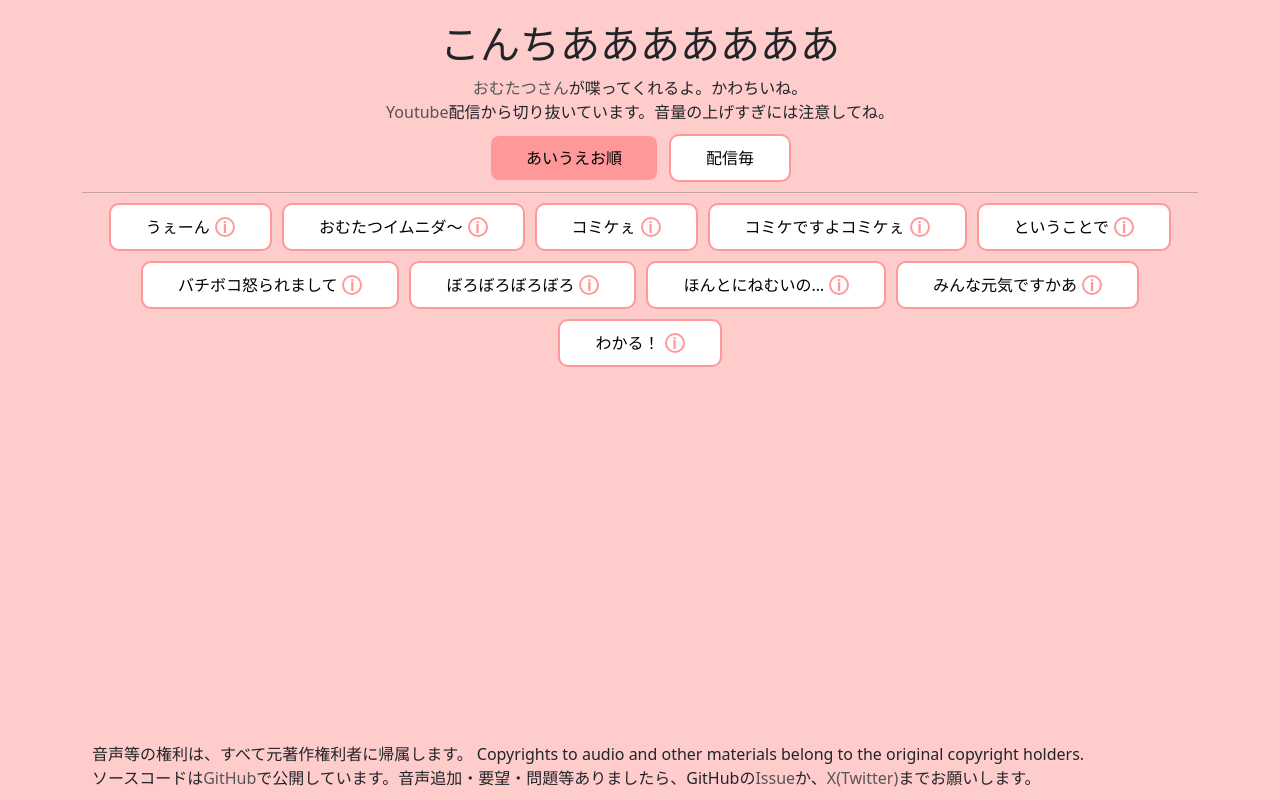
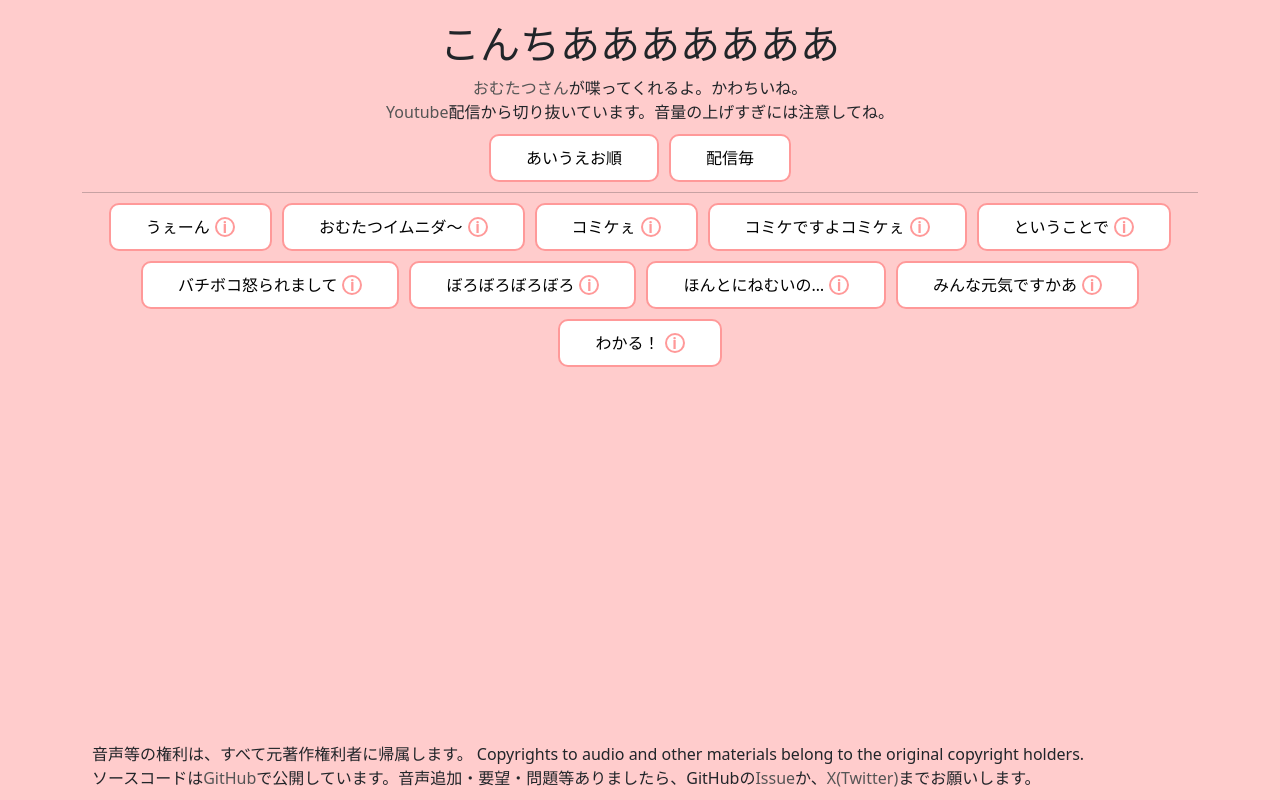
Before and after one commit to waku25/omutatsu-button, a Next.js app: page / in a window 1280 px wide. Built offline with nearby package versions, Linux system fonts and the light colour scheme.

Commit message:
css module

```diff
--- a/components/Selector.tsx
+++ b/components/Selector.tsx
@@ -1,4 +1,5 @@
 import React from 'react'
+import styles from '../styles/Selector.module.css'
 
 interface SelectorProps {
   sortOrder: 'display' | 'stream'
@@ -7,7 +8,7 @@ interface SelectorProps {
 
 const Selector: React.FC<SelectorProps> = ({ sortOrder, handleSortChange }) => {
   return (
-    <div className="selector">
+    <div className={styles.selector}>
       <button
         className={sortOrder === 'display' ? 'selected' : ''}
         onClick={() => handleSortChange('display')}
--- a/components/SoundButton.tsx
+++ b/components/SoundButton.tsx
@@ -1,6 +1,7 @@
 import React from 'react'
 import Tooltip from './Tooltip'
 import { StreamList } from './stream/OmutatsuStreamList'
+import styles from '../styles/Button.module.css'
 
 interface SoundButtonProps {
   fileName: string
@@ -24,7 +25,7 @@ const SoundButton: React.FC<SoundButtonProps> = ({
   const streamName = streamInfo ? streamInfo.title : ''
   const streamPlatform = streamInfo ? streamInfo.platform : ' '
   return (
-    <button onClick={handleButtonClick}>
+    <button onClick={handleButtonClick} className={styles.button}>
       {display}
       <Tooltip
         name={streamName}
--- a/pages/index.tsx
+++ b/pages/index.tsx
@@ -6,6 +6,7 @@ import Selector from '../components/Selector'
 import SoundButton from '../components/SoundButton'
 import OpenNewTab from '../components/OpenNewTab'
 import OmutatsuButtonInfoList from '../components/streamer/OmutatsuButtonList'
+import styles from '../styles/Omutatsu.module.css'
 
 const OmutatsuPage = () => {
   const title = 'こんちあああああああ'
@@ -54,7 +55,7 @@ const OmutatsuPage = () => {
   ))
 
   return (
-    <>
+    <div className={styles.omutatsu_button_page}>
       <Meta
         title={streamerName + 'ボタン'}
         keyword={keywords}
@@ -71,7 +72,7 @@ const OmutatsuPage = () => {
         </div>
         <Footer />
       </div>
-    </>
+    </div>
   )
 }
 
--- /dev/null
+++ b/styles/Button.module.css
@@ -0,0 +1,25 @@
+.button {
+    color: #000;
+    background-color: #fff;
+    margin: 5px 5px;
+    padding: 10px 35px;
+    border-style: solid;
+    border-width: 2px;
+    border-radius: 10px;
+    border-color: var(--sub-color);
+
+    @media (prefers-color-scheme: dark) {
+        color: #000;
+        background-color: #fff;
+    }
+}
+
+.button.selected {
+    background-color: var(--sub-color);
+    border-color: var(--main-color);
+
+    @media (prefers-color-scheme: dark) {
+        background-color: var(--sub-color);
+        border-color: var(--main-color);
+    }
+}
--- /dev/null
+++ b/styles/Omutatsu.module.css
@@ -0,0 +1,4 @@
+.omutatsu_button_page {
+    --main-color: var(--main-omutatsu-color);
+    --sub-color: var(--sub-omutatsu-color);
+}
--- /dev/null
+++ b/styles/Selector.module.css
@@ -0,0 +1,30 @@
+.selector {
+    display: flex;
+    justify-content: center;
+}
+
+.selector button {
+    color: #000;
+    background-color: #fff;
+    margin: 5px 5px;
+    padding: 10px 35px;
+    border-style: solid;
+    border-width: 2px;
+    border-radius: 10px;
+    border-color: var(--sub-color);
+
+    @media (prefers-color-scheme: dark) {
+        color: #000;
+        background-color: #fff;
+    }
+}
+
+.selector button.selected {
+    background-color: var(--sub-color);
+    border-color: var(--main-color);
+
+    @media (prefers-color-scheme: dark) {
+        background-color: var(--sub-color);
+        border-color: var(--main-color);
+    }
+}
--- a/styles/Tooltip.module.css
+++ b/styles/Tooltip.module.css
@@ -3,36 +3,52 @@
   display: inline-block;
   padding-left: 5px;
 }
+
 .tooltip .icon::before {
   content: 'i';
   font-size: 95%;
   font-weight: bold;
-  color: var(--sub-omutatsu-color);
+  color: var(--sub-color);
   font-style: normal;
   display: inline-block;
-  width: 20px; /* アイコンの幅 */
-  height: 20px; /* アイコンの高さ */
-  border-radius: 50%; /* アイコンの丸み */
-  border: solid 2px var(--sub-omutatsu-color);
+  width: 20px;
+  /* アイコンの幅 */
+  height: 20px;
+  /* アイコンの高さ */
+  border-radius: 50%;
+  /* アイコンの丸み */
+  border: solid 2px var(--sub-color);
   text-align: center;
-  line-height: 16px; /* アイコンの垂直中央揃え */
-  cursor: pointer; /* カーソルをポインターに変更 */
+  line-height: 16px;
+  /* アイコンの垂直中央揃え */
+  cursor: pointer;
+  /* カーソルをポインターに変更 */
 }
+
 .tooltip .tooltipText {
   visibility: hidden;
-  width: 180px; /* 吹き出しの幅 */
-  background-color: #555; /* 吹き出しの背景色 */
-  color: #fff; /* 吹き出しのテキスト色 */
+  width: 180px;
+  /* 吹き出しの幅 */
+  background-color: #555;
+  /* 吹き出しの背景色 */
+  color: #fff;
+  /* 吹き出しのテキスト色 */
   text-align: center;
-  border-radius: 6px; /* 吹き出しの丸み */
-  padding: 10px 10px; /* 吹き出しの内側の余白 */
+  border-radius: 6px;
+  /* 吹き出しの丸み */
+  padding: 10px 10px;
+  /* 吹き出しの内側の余白 */
   position: absolute;
   z-index: 1;
-  bottom: 100%; /* 吹き出しをアイコンの下に配置 */
-  left: 50%; /* 吹き出しをアイコンの真ん中に配置 */
-  margin-left: -90px; /* 吹き出しをアイコンの真ん中に配置 */
+  bottom: 100%;
+  /* 吹き出しをアイコンの下に配置 */
+  left: 50%;
+  /* 吹き出しをアイコンの真ん中に配置 */
+  margin-left: -90px;
+  /* 吹き出しをアイコンの真ん中に配置 */
   opacity: 0;
-  transition: opacity 0.3s; /* オーバーフロー時のアニメーション */
+  transition: opacity 0.3s;
+  /* オーバーフロー時のアニメーション */
 }
 
 .tooltip .tooltipText a,
--- a/styles/main.scss
+++ b/styles/main.scss
@@ -26,32 +26,6 @@ body {
       .how_about {
         margin-bottom: 5px;
       }
-      button {
-        color: #000;
-        background-color: #fff;
-        margin: 5px 5px;
-        padding: 10px 35px;
-        border-style: solid;
-        border-width: 2px;
-        border-radius: 10px;
-        border-color: var(--sub-omutatsu-color);
-        @media (prefers-color-scheme: dark) {
-          color: #000;
-          background-color: #fff;
-        }
-      }
-      button.selected {
-        background-color: var(--sub-omutatsu-color);
-        border-color: var(--main-omutatsu-color);
-        @media (prefers-color-scheme: dark) {
-          background-color: var(--sub-omutatsu-color);
-          border-color: var(--main-omutatsu-color);
-        }
-      }
-      .selector {
-        display: flex;
-        justify-content: center;
-      }
       hr {
         margin: 5px 0;
         color: inherit;
```
